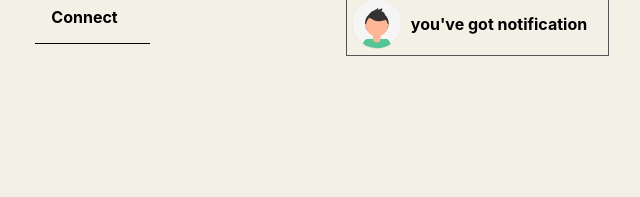
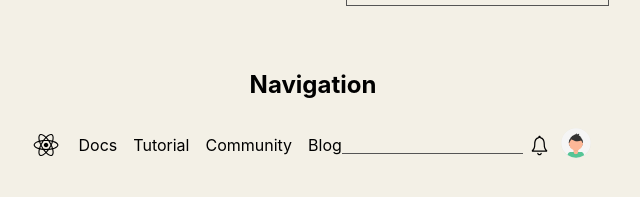
Before and after one commit to 0xRishav/RComponents, a React (Create React App) app: page / in a window 1280 px wide. Shown: the part 3179-3376 px from the top of the page, without its empty margins (327-967 px from the left). Before the commit the page ends 3299 px from the top, so only its background shows below. Built offline with nearby package versions, Linux system fonts and the light colour scheme.

Commit message:
completed navigation bar component

```diff
--- a/src/App.js
+++ b/src/App.js
@@ -9,6 +9,7 @@ import {
   ImagesContainer,
   InputContainer,
   ListsContainer,
+  NavContainer,
 } from "./containers";
 
 function App() {
@@ -23,6 +24,7 @@ function App() {
       <ImagesContainer />
       <InputContainer />
       <ListsContainer />
+      <NavContainer />
     </div>
   );
 }
--- a/src/components/avatar/Avatar.js
+++ b/src/components/avatar/Avatar.js
@@ -1,11 +1,16 @@
 import React from "react";
 import "./Avatar.css";
 
-function Avatar({ source, title }) {
+function Avatar({ source, title = "", size }) {
   return (
     <div className="Avatar">
-      <img className="Avatar__image" src={source} alt={`${source}Avatar`} />
-      <h3>{title}</h3>
+      <img
+        style={{ width: size }}
+        className="Avatar__image"
+        src={source}
+        alt={`${source}Avatar`}
+      />
+      {title != "" && <h3>{title}</h3>}
     </div>
   );
 }
--- /dev/null
+++ b/src/components/desktop-nav/DesktopNav.css
@@ -0,0 +1,20 @@
+.DesktopNav__wrapper {
+  display: flex;
+  justify-content: space-between;
+  align-items: center;
+  width: 100%;
+}
+
+.DesktopNav__notificationProfileContainer {
+  display: flex;
+  justify-content: space-around;
+  width: 20%;
+  align-items: center;
+}
+
+.DesktopNav__searchInput {
+  outline: none;
+  border: none;
+  border-bottom: 1px solid #555;
+  background: transparent;
+}
--- /dev/null
+++ b/src/components/desktop-nav/DesktopNav.js
@@ -0,0 +1,31 @@
+import React from "react";
+import "./DesktopNav.css";
+import { DiReact } from "react-icons/di";
+import { IoIosNotificationsOutline } from "react-icons/io";
+import profilePicAvatar from "../../assets/profilePicAvatar.svg";
+import { Avatar } from "../index";
+
+function DesktopNav() {
+  const links = ["Docs", "Tutorial", "Community", "Blog"];
+  return (
+    <div className="DesktopNav">
+      <div className="DesktopNav__wrapper">
+        <DiReact size="50px" />
+        <div className="DesktopNav__listWrapper">
+          <ul className="DesktopNav__ul" style={{ listStyleType: "none" }}>
+            {links.map((link) => (
+              <li className="DesktopNav__li">{link}</li>
+            ))}
+          </ul>
+        </div>
+        <input className="DesktopNav__searchInput" type="search" />
+        <div className="DesktopNav__notificationProfileContainer">
+          <IoIosNotificationsOutline size="25px" />
+          <Avatar source={profilePicAvatar} title="" size="30px" />
+        </div>
+      </div>
+    </div>
+  );
+}
+
+export default DesktopNav;
--- a/src/components/index.js
+++ b/src/components/index.js
@@ -10,3 +10,4 @@ export { default as HorizontalCardShadow } from "./horizontal-card-with-shadow/H
 export { default as Image } from "./image/Image";
 export { default as Input } from "./input/Input";
 export { default as List } from "./list/List";
+export { default as DesktopNav } from "./desktop-nav/DesktopNav";
--- a/src/containers/avatar-container/AvatarContainer.js
+++ b/src/containers/avatar-container/AvatarContainer.js
@@ -10,9 +10,9 @@ function AvatarContainer() {
     <div className="AvatarContainer container">
       <h2>Avatars</h2>
       <div className="component-wrapper">
-        <Avatar source={femaleAvatar} title="Female Avatar" />
-        <Avatar source={malaAvatar} title="Male Avatar" />
-        <Avatar source={profilePicAvatar} title="Profile Picture" />
+        <Avatar source={femaleAvatar} title="Female Avatar" size="50px" />
+        <Avatar source={malaAvatar} title="Male Avatar" size="50px" />
+        <Avatar source={profilePicAvatar} title="Profile Picture" size="50px" />
       </div>
     </div>
   );
--- a/src/containers/index.js
+++ b/src/containers/index.js
@@ -6,3 +6,4 @@ export { default as CardsContainer } from "./cards-container/CardsContainer";
 export { default as ImagesContainer } from "./images-container/ImagesContainer";
 export { default as InputContainer } from "./input-container/InputContainer";
 export { default as ListsContainer } from "./lists-container/ListsContainer";
+export { default as NavContainer } from "./nav-container/NavContainer";
--- /dev/null
+++ b/src/containers/nav-container/NavContainer.css
@@ -0,0 +1,7 @@
+.DesktopNav__ul {
+  display: flex;
+  padding-left: 0;
+}
+.DesktopNav__li {
+  padding-left: 16px;
+}
--- /dev/null
+++ b/src/containers/nav-container/NavContainer.js
@@ -0,0 +1,16 @@
+import React from "react";
+import { DesktopNav } from "../../components";
+import "./NavContainer.css";
+
+function NavContainer() {
+  return (
+    <div className="container">
+      <h2>Navigation</h2>
+      <div className="component-wrapper">
+        <DesktopNav />
+      </div>
+    </div>
+  );
+}
+
+export default NavContainer;
```
